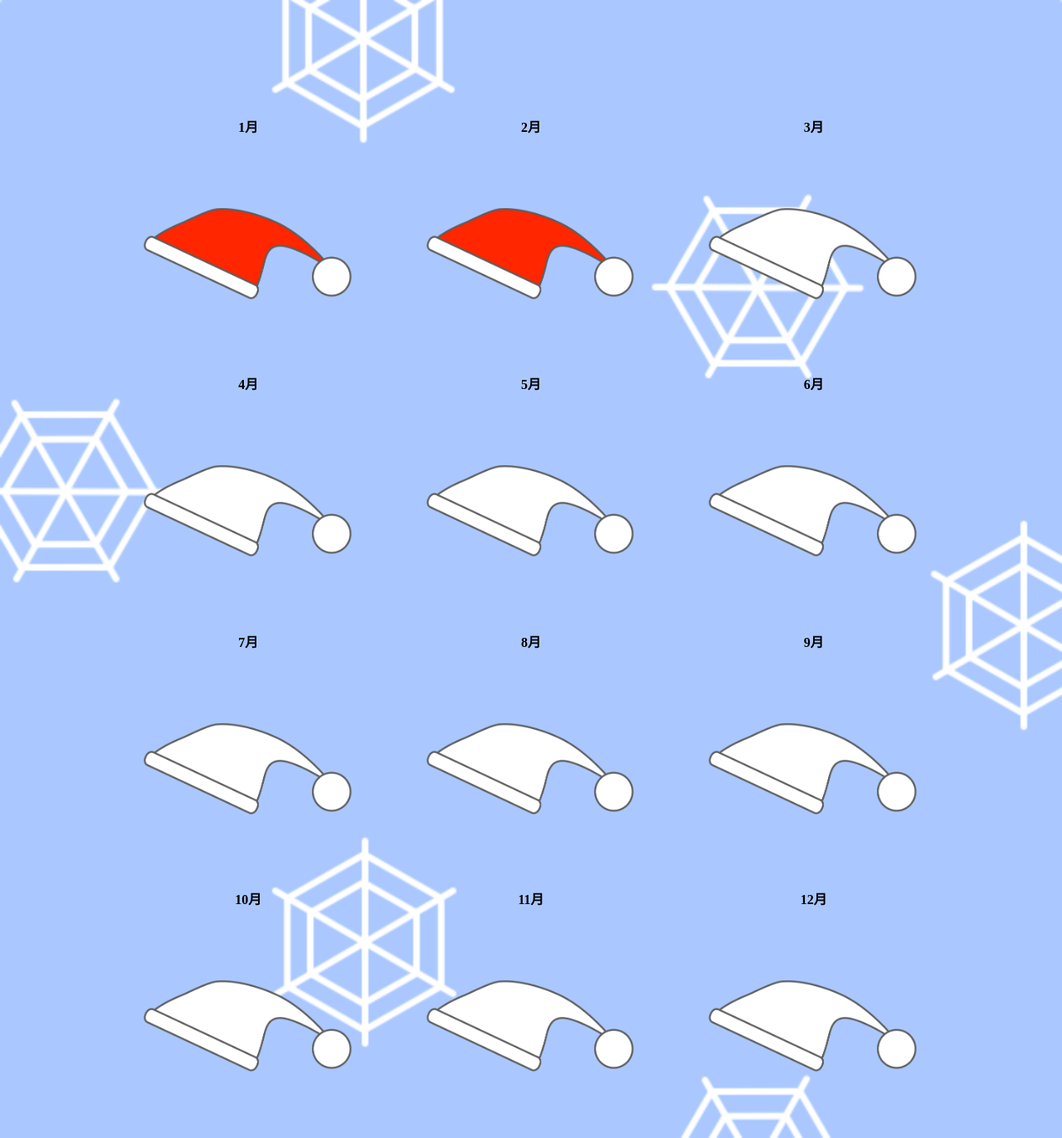
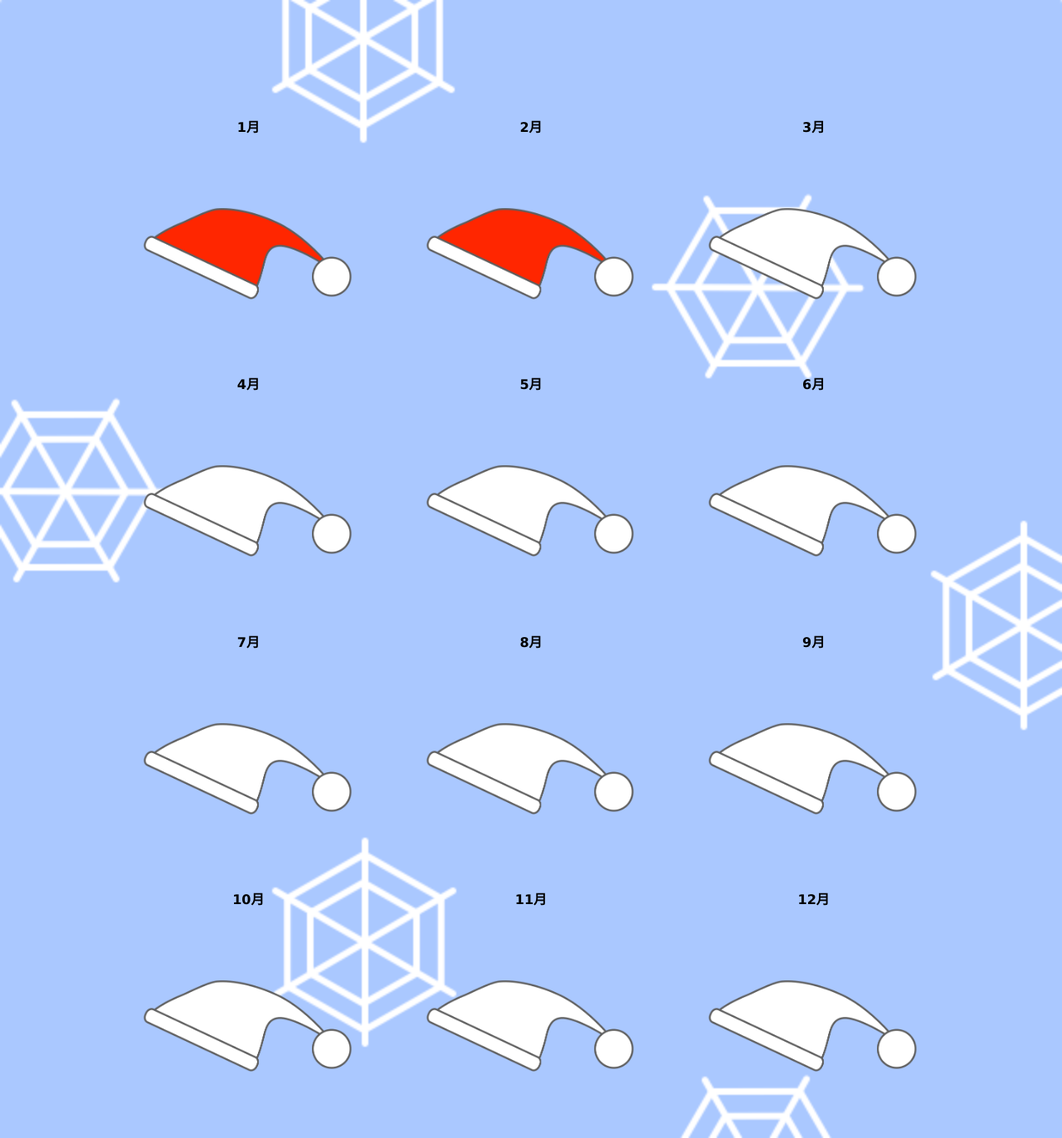
Before and after one commit to harada4atsushi/iikocho, a PHP site: page /wish_list.html in a window 1280 px wide. Shown: the whole page at 83% size. Run offline with PHP 8.4, Linux system fonts and the light colour scheme.

Commit message:
フォント変更

```diff
--- a/css/style.css
+++ b/css/style.css
@@ -5,7 +5,7 @@ html {
   padding: 0; }
 
 body {
-  background: white url("../img/bg.png") no-repeat left top;
+  font-family:'Lucida Grande', 'Hiragino Kaku Gothic ProN', 'ヒラギノ角ゴ ProN W3', Meiryo, メイリオ, sans-serif;  background: white url("../img/bg.png") no-repeat left top;
   -webkit-background-size: cover;
   -o-background-size: cover;
   background-size: cover;
--- a/css/style.scss
+++ b/css/style.scss
@@ -6,6 +6,7 @@ html{
 }
 
 body{
+	font-family:'Lucida Grande', 'Hiragino Kaku Gothic ProN', 'ヒラギノ角ゴ ProN W3', Meiryo, メイリオ, sans-serif;
 	background: #FFF url('../img/bg.png') no-repeat left top;
 	-webkit-background-size: cover;
 	     -o-background-size: cover;
```
